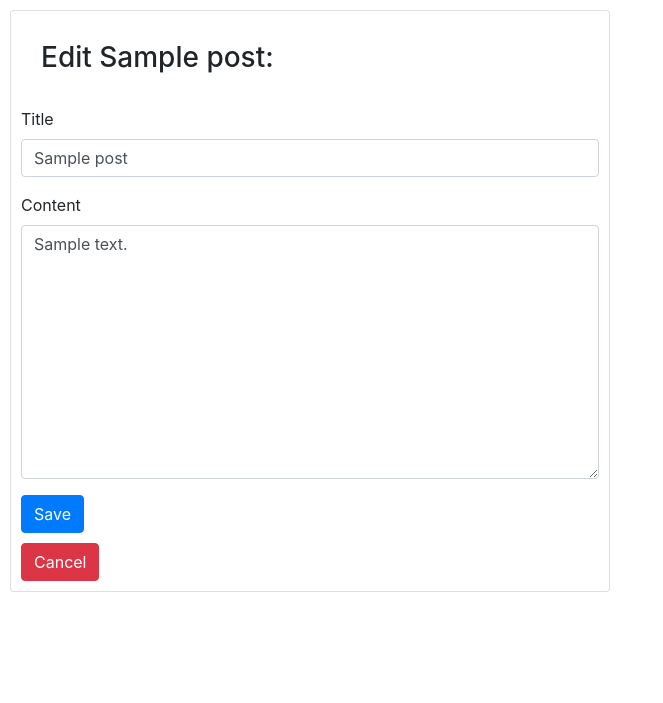
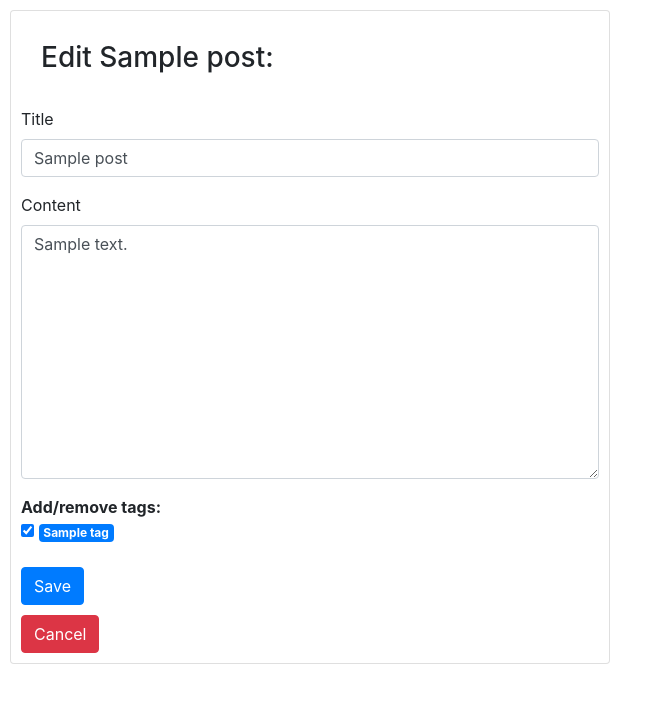
Before and after one commit to jmcginty15/Blogly-app, a Flask app: page /posts/1/edit in a window 1280 px wide. Shown: the top 703 px of the page, without its empty margins (0-663 px from the left). Run offline with Flask 2, Linux system fonts and the light colour scheme; tables that the repository leaves empty hold one stand-in row (values such as "Sample post"); some libraries are stand-ins or nearby versions.

Commit message:
routes added for attaching tags to posts

```diff
--- a/app.py
+++ b/app.py
@@ -97,7 +97,8 @@ def edit_post_form(post_id):
     """Displays a form to edit a post"""
     post = Post.query.get(post_id)
     user = post.poster
-    return render_template('post-form.html', new=False, post=post, user=user)
+    tags = Tag.query.all()
+    return render_template('post-form.html', new=False, post=post, user=user, tags=tags)
 
 @app.route('/posts/<int:post_id>/edit', methods=['POST'])
 def process_post_edit(post_id):
@@ -107,6 +108,14 @@ def process_post_edit(post_id):
     post.title = form_input['title']
     post.content = form_input['content']
     post.updated_at = datetime.now(timezone.utc)
+    tags = Tag.query.all()
+    for tag in tags:
+        try:
+            post.tags.remove(tag)
+        except:
+            pass
+        if form_input.get(tag.name):
+            post.tags.append(tag)
     db.session.commit()
     flash(f'{post.title} updated!')
     return redirect(f'/posts/{post.id}')
@@ -129,7 +138,8 @@ def delete_post(post_id, page):
 def add_post(user_id):
     """Displays form for adding a new post"""
     user = User.query.get(user_id)
-    return render_template('post-form.html', new=True, post=None, user=user)
+    tags = Tag.query.all()
+    return render_template('post-form.html', new=True, post=None, user=user, tags=tags)
 
 @app.route('/users/<int:user_id>/posts/new', methods=['POST'])
 def process_new_post(user_id):
@@ -137,6 +147,10 @@ def process_new_post(user_id):
     form_input = request.form
     user = User.query.get(user_id)
     new_post = Post(title=form_input['title'], content=form_input['content'], created_at=datetime.now(timezone.utc), updated_at=datetime.now(timezone.utc), poster_id=user_id)
+    tags = Tag.query.all()
+    for tag in tags:
+        if form_input.get(tag.name):
+            new_post.tags.append(tag)
     db.session.add(new_post)
     db.session.commit()
     flash(f'{new_post.title} added!')
--- a/templates/post-form.html
+++ b/templates/post-form.html
@@ -22,7 +22,16 @@ Edit {{ post.title }}
             </div>
             <div class="form-group">
                 <label for="content">Content</label>
-                <textarea class="form-control" name="content" placeholder="Enter post content" rows="10" required></textarea>
+                <textarea class="form-control" name="content" placeholder="Enter post content" rows="10"
+                    required></textarea>
+            </div>
+            <div class="form-group">
+                <b>Add tags:</b><br>
+                {% for tag in tags %}
+                <input type="checkbox" name="{{ tag.name }}">
+                <label for="{{ tag.name }}">
+                    <span class="badge badge-primary">{{ tag.name }}</span></label><br>
+                {% endfor %}
             </div>
             <button type="submit" class="btn btn-primary">Submit</button>
         </form>
@@ -44,6 +53,14 @@ Edit {{ post.title }}
                 <textarea class="form-control" name="content" placeholder="Enter post content" rows="10"
                     required>{{ post.content }}</textarea>
             </div>
+            <div class="form-group">
+                <b>Add/remove tags:</b><br>
+                {% for tag in tags %}
+                <input type="checkbox" name="{{ tag.name }}" {% if tag in post.tags %}checked{% endif %}>
+                <label for="{{ tag.name }}">
+                    <span class="badge badge-primary">{{ tag.name }}</span></label><br>
+                {% endfor %}
+            </div>
             <button type="submit" class="btn btn-primary">Save</button>
         </form>
         <form action="/posts/{{ post.id }}" id="cancel-button">
```
